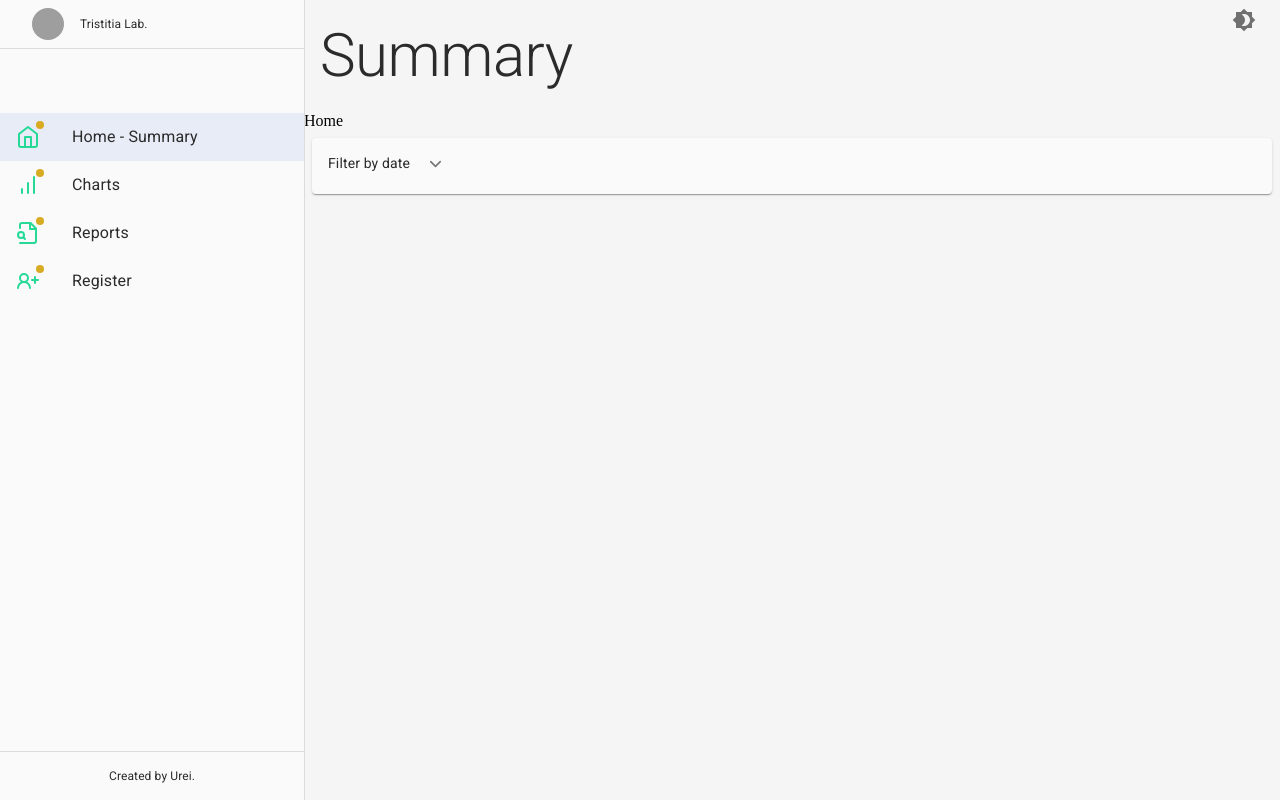
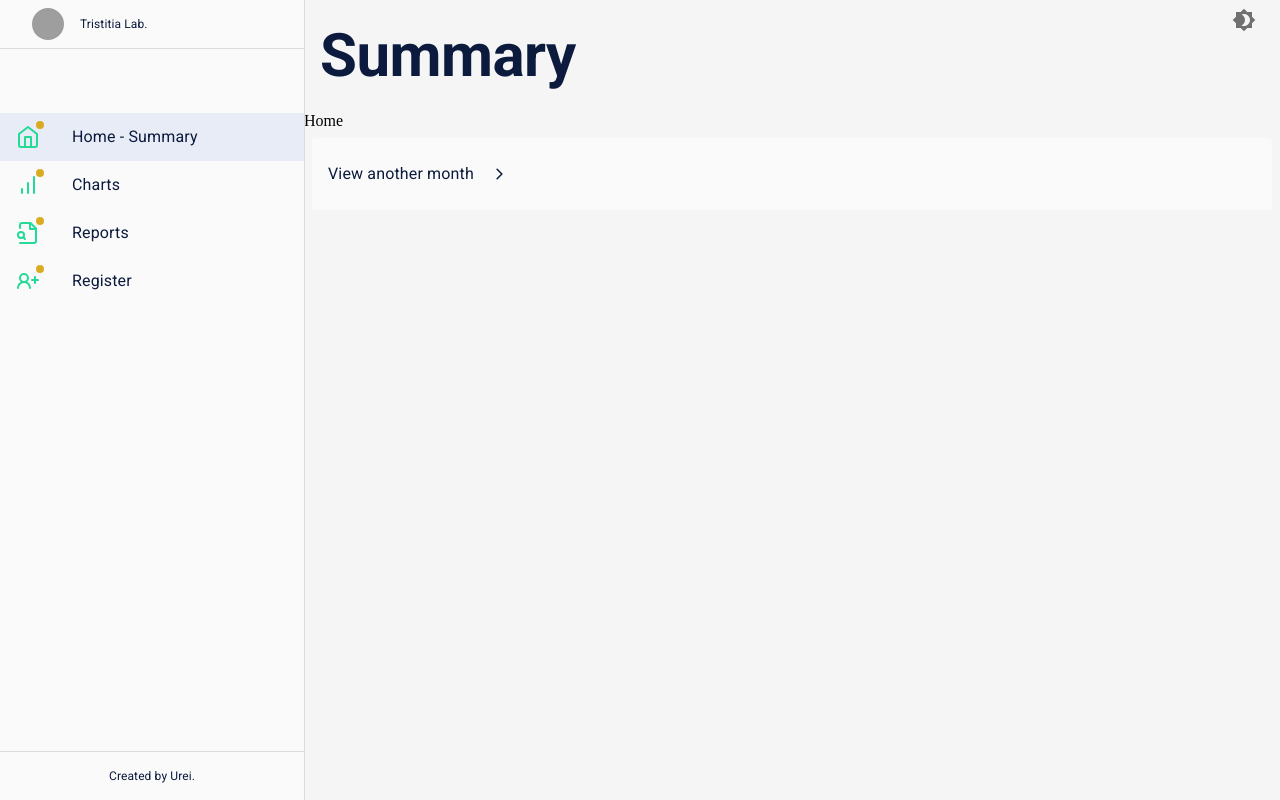
Before and after one commit to Rafael-Urei/DashBoard-Project-JSON-Server, a React (Vite) app: page /home in a window 1280 px wide. Built offline with nearby package versions, Linux system fonts and the light colour scheme; grey boxes are pictures that could not be loaded.

Commit message:
Adicionei um calendário e mudei algumas coisas.

```diff
--- a/src/shared/components/DateSelector/DateSelector.tsx
+++ b/src/shared/components/DateSelector/DateSelector.tsx
@@ -1,7 +1,12 @@
 import { Box, IconButton, Paper, Typography, useTheme } from "@mui/material";
 import { DatePicker, LocalizationProvider } from "@mui/x-date-pickers";
 import { AdapterDayjs } from "@mui/x-date-pickers/AdapterDayjs";
-import { ChevronDown } from "lucide-react";
+import {
+  ChevronDown,
+  ChevronLeft,
+  ChevronRight,
+  ChevronUp,
+} from "lucide-react";
 import { useState } from "react";
 import { useAppDateContext } from "../../contexts/DateContext";
 import { Dayjs } from "dayjs";
@@ -13,6 +18,7 @@ export const DateSelector = () => {
 
   const handleChangeDate = (value: Dayjs | null) => {
     setDate(value);
+    console.log(date?.toDate());
   };
 
   return (
@@ -24,27 +30,32 @@ export const DateSelector = () => {
         padding={1}
         paddingX={2}
         alignItems="center"
-        height={theme.spacing(5)}
+        height={theme.spacing(7)}
+        elevation={0}
       >
         <LocalizationProvider dateAdapter={AdapterDayjs}>
-          <Box display="flex" alignItems="center" gap={1}>
-            <Typography component="h2" sx={{ fontSize: 14 }}>
-              Filter by date
+          <Box display="flex" alignItems="center" gap={1} height="100%">
+            <Typography component="h2" fontSize={16} fontWeight={400}>
+              View another month
             </Typography>
             <IconButton
               sx={{ height: 35, width: 35 }}
               onClick={() => setShowCalendar(!showCalendar)}
             >
-              <ChevronDown />
+              {!showCalendar ? (
+                <ChevronRight color="#0C1B3D" />
+              ) : (
+                <ChevronLeft color="#0C1B3D" />
+              )}
             </IconButton>
+            {showCalendar && (
+              <DatePicker
+                format="LL"
+                value={date}
+                onChange={(newValue) => handleChangeDate(newValue)}
+              ></DatePicker>
+            )}
           </Box>
-          {showCalendar && (
-            <DatePicker
-              format="DD/MM/YYYY"
-              value={date}
-              onChange={(newValue) => handleChangeDate(newValue)}
-            ></DatePicker>
-          )}
         </LocalizationProvider>
       </Box>
     </>
--- a/src/shared/layouts/BaseLayout.tsx
+++ b/src/shared/layouts/BaseLayout.tsx
@@ -39,7 +39,11 @@ export const BaseLayout = ({
           alignItems="center"
           padding={2}
         >
-          <Typography variant={!match ? "h2" : "h5"} component="h1">
+          <Typography
+            variant={!match ? "h2" : "h5"}
+            fontWeight={600}
+            component="h1"
+          >
             {title}
           </Typography>
         </Box>
--- a/src/shared/themes/Dark.ts
+++ b/src/shared/themes/Dark.ts
@@ -22,7 +22,7 @@ export const darkTheme = createTheme({
   },
   typography: {
     allVariants: {
-      color: "#f5f5f5",
+      color: "#f3f3f3",
     },
   },
 });
--- a/src/shared/themes/Light.ts
+++ b/src/shared/themes/Light.ts
@@ -22,7 +22,7 @@ export const mainTheme = createTheme({
   },
   typography: {
     allVariants: {
-      color: "#2b2b2b",
+      color: "#0C1B3D",
     },
   },
 });
```
Also changed, not shown: src/pages/Welcome/Welcome.tsx (added).
